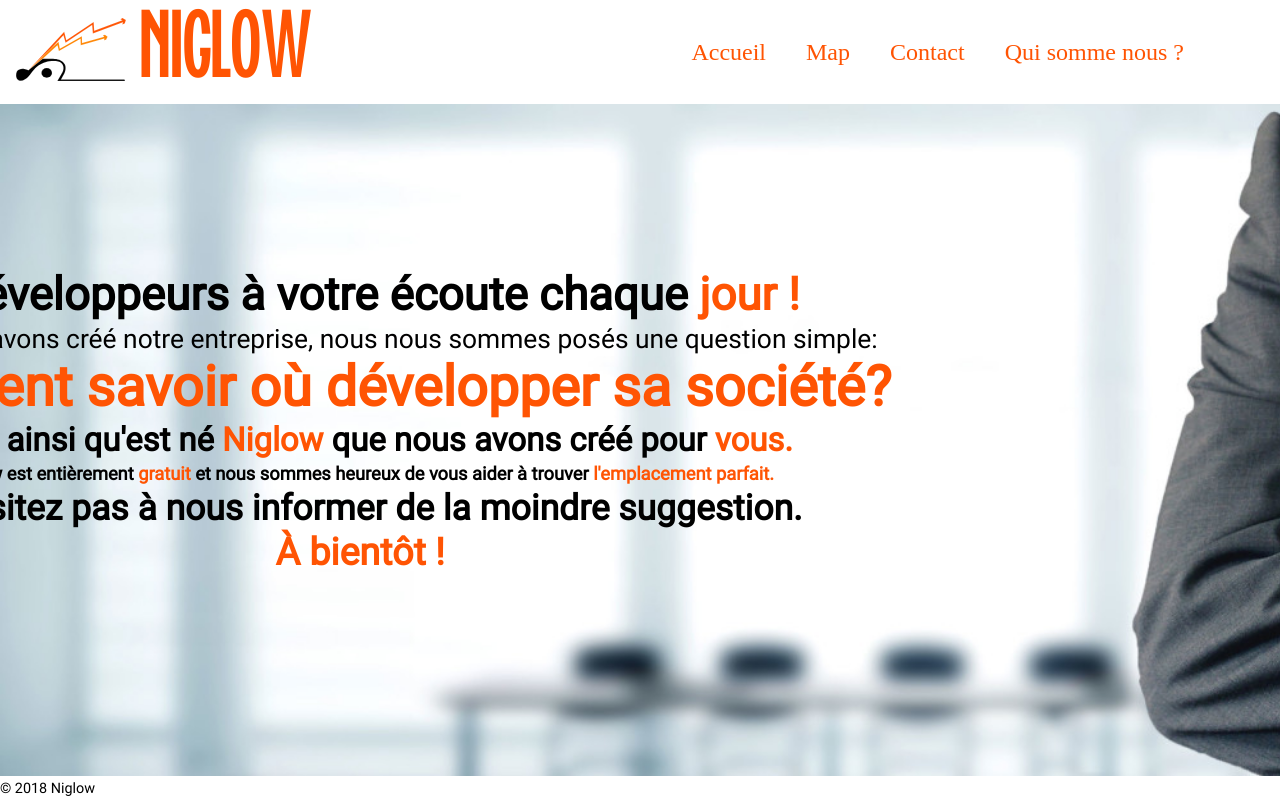
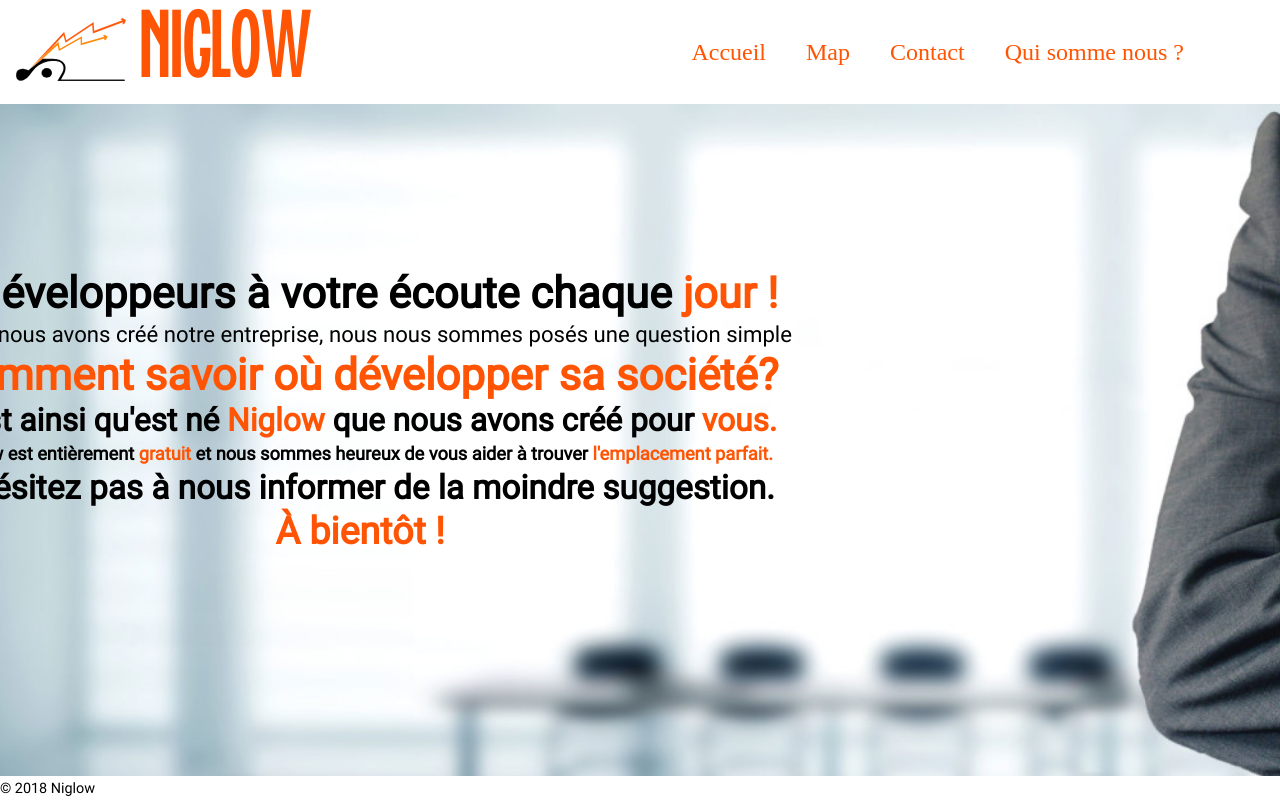
Before and after one commit to wipoxx/PTUT_2018, a React (Create React App) app: page /about in a window 1280 px wide. Built offline with nearby package versions, Linux system fonts and the light colour scheme; a web font is replaced by a local one.

Commit message:
QNN - travail sur les wrappers

```diff
--- a/src/components/containers/TextAbout.css
+++ b/src/components/containers/TextAbout.css
@@ -7,67 +7,67 @@
     font-family: TextFont, serif;
     color : #000000;
     text-align: center;
-    font-size: 5.7vh;
+    font-size: 5.42vh;
     font-weight: bold;
     margin : 1vh;
     padding : 0vh;
-    line-height: 5.7vh;
+    line-height: 5.42vh;
 }
 .about-text1{
     font-family: TextFont, serif;
     text-align: center;
-    font-size: 3.3vh;
+    font-size: 2.77vh;
     color : #000000;
     margin : 1vh;
     padding : 0vh;
-    line-height: 3.3vh;
+    line-height: 2.77vh;
 
 }
 
 .about-text2{
     font-family: TextFont, serif;
     text-align: center;
-    font-size: 6.96vh;
+    font-size: 5.48vh;
     color : #FFB059;
     margin : 1vh;
     padding : 0vh;
-    line-height: 6.96vh;
+    line-height: 5.48vh;
 
 }
 
 .about-text3{
     font-family: TextFont, serif;
     text-align: center;
-    font-size: 4.11vh;
+    font-size: 3.96vh;
     color : #000000;
     font-weight: bold;
     margin : 1vh;
     padding : 0vh;
-    line-height: 4.11vh;
+    line-height: 3.96vh;
 
 }
 
 .about-text4{
     font-family: TextFont, serif;
     text-align: center;
-    font-size: 2.285vh;
+    font-size: 2.279vh;
     color : #000000;
     font-weight: bold;
     margin : 1vh;
     padding : 0vh;
-    line-height: 2.285vh;
+    line-height: 2.279vh;
 
 }
 
 .about-text5{
     font-family: TextFont, serif;
     text-align: center;
-    font-size: 4.435vh;
+    font-size: 4.16vh;
     color : #000000;
     font-weight: bold;
     margin : 1vh;
     padding : 0vh;
-    line-height: 4.435vh;
+    line-height: 4.16vh;
 
 }
 
--- a/src/components/containers/TextAbout.js
+++ b/src/components/containers/TextAbout.js
@@ -6,7 +6,7 @@ class TextAbout extends React.Component {
         return (
             <div>
                 <h1 className="about-titre1"><b> 5 </b> développeurs à votre écoute chaque <b> jour !</b></h1>
-                <p className="about-text1">Quand nous avons créé notre entreprise, nous nous sommes posés une question simple:</p>
+                <p className="about-text1">Quand nous avons créé notre entreprise, nous nous sommes posés une question simple</p>
                 <p className="about-text2"><b>Comment savoir où développer sa société?  </b> </p>
                 <p className="about-text3">C'est ainsi qu'est né <b> Niglow</b> que nous avons créé pour <b> vous.</b></p>
                 <p className="about-text4">Niglow est entièrement <b>gratuit</b> et nous sommes heureux de vous aider à trouver <b>l'emplacement parfait.</b></p>
--- a/src/components/containers/Wrapper.css
+++ b/src/components/containers/Wrapper.css
@@ -6,5 +6,5 @@
 
 .wrapper-out {
     max-height: 500px;
-    transition: max-height 1s ease-in;
+    transition: max-height 0.2s ease-in;
 }
--- a/src/components/layouts/ContactLayout.css
+++ b/src/components/layouts/ContactLayout.css
@@ -23,6 +23,6 @@ body {
     position : relative;
     top : 12vh;
     left : 12vh;
-    width: 42.6vw;
+    width: 43.4vw;
 
 }
--- a/src/components/layouts/MapLayout.js
+++ b/src/components/layouts/MapLayout.js
@@ -8,6 +8,10 @@ export default class MapLayout extends Component {
 			<div>
 				<Maps/>
 					<DoughnutWrapped isToggleOn={false} titre="titreTest" data={[300, 50, 100]} labels={['Red', 'Green', 'Yellow']}/>
+				<DoughnutWrapped isToggleOn={false} titre="titreTest" data={[300, 50, 100]} labels={['Red', 'Green', 'Yellow']}/>
+
+				<DoughnutWrapped isToggleOn={false} titre="titreTest" data={[300, 50, 100]} labels={['Red', 'Green', 'Yellow']}/>
+
 			</div>
 		)
 	}
```
